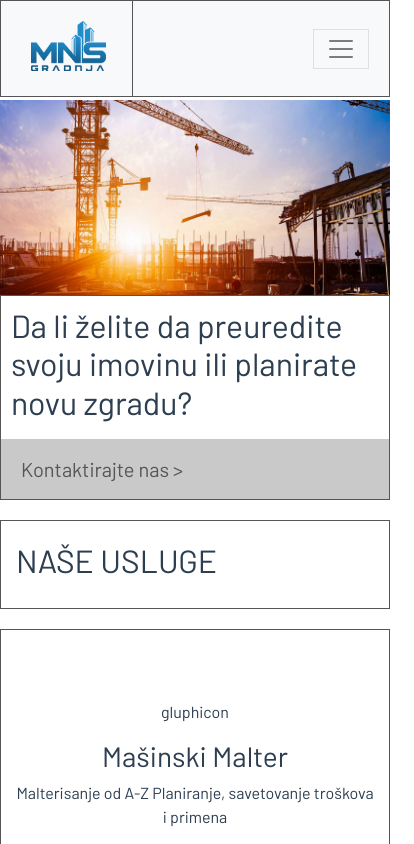
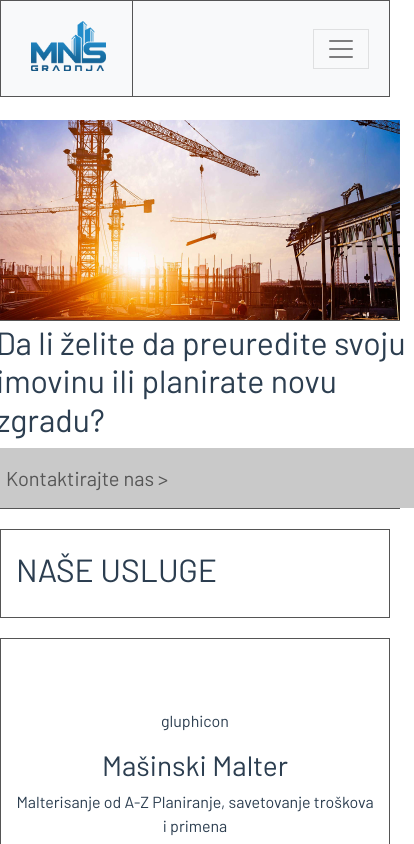
Before and after one commit to DusanJankovic877/mns-gradnja-app, a Vue app: page / in a window 390 px wide. Shown: the top 844 px of the page, 414 px wide, since content can reach past the window. Built offline with nearby package versions, Linux system fonts and the light colour scheme.

Commit message:
fixed styles for ipad view

```diff
--- a/src/components/ContactForm.vue
+++ b/src/components/ContactForm.vue
@@ -14,6 +14,10 @@
           <!-- NAME -->
             <b-form-group id="input-name" label="Vaše Ime:" label-for="input-name">
               <b-form-input id="input-name" v-model="form.name" placeholder="Petar" required></b-form-input>
+              <div class="alert alert-danger" role="alert" v-if="errors.name.length">
+                {{errors.name}}
+              </div>
+              <div v-else></div>
             </b-form-group>
           <div class="row">
             <div class="col-lg-6">
@@ -158,6 +162,22 @@ form{
 
 }
 }
+@media only screen and (max-width: 769px) {
+  form{
+  margin-left:0px;
+}
+    .image-card {
+      width: 400px !important;
+        top:4%;
+    left:4%;
+    padding: 0!important;
+    /* position: relative !important; */
+  }
+  .text{
+    padding: 2px 2px 2px 10px!important;
+
+  }
+}
 @media only screen and (max-width: 600px) {
 form{
   margin-left:00px;
--- a/src/components/ImageWithContact.vue
+++ b/src/components/ImageWithContact.vue
@@ -35,6 +35,7 @@ export default {
 .image-container{
     position: relative;
     display: inline-block;
+    margin-top: 20px;
 }
 .image-card{
     /* font-family: 'Barlow-Regular', sans-serif; */
@@ -69,13 +70,19 @@ export default {
   color:white !important;
   background-color: rgb(86, 93, 100) !important;
 }
-@media only screen and (max-width: 1025) {
+@media screen and (max-width: 1025) {
     .image-card {
       width: 400px !important;
         top:0%;
     left:0%;
     position: static !important;
   }
+  .text{
+    padding: 0 !important;
+  }
+
+
+
 }
 @media only screen and (max-width: 600px) {
   .image-card {
```
